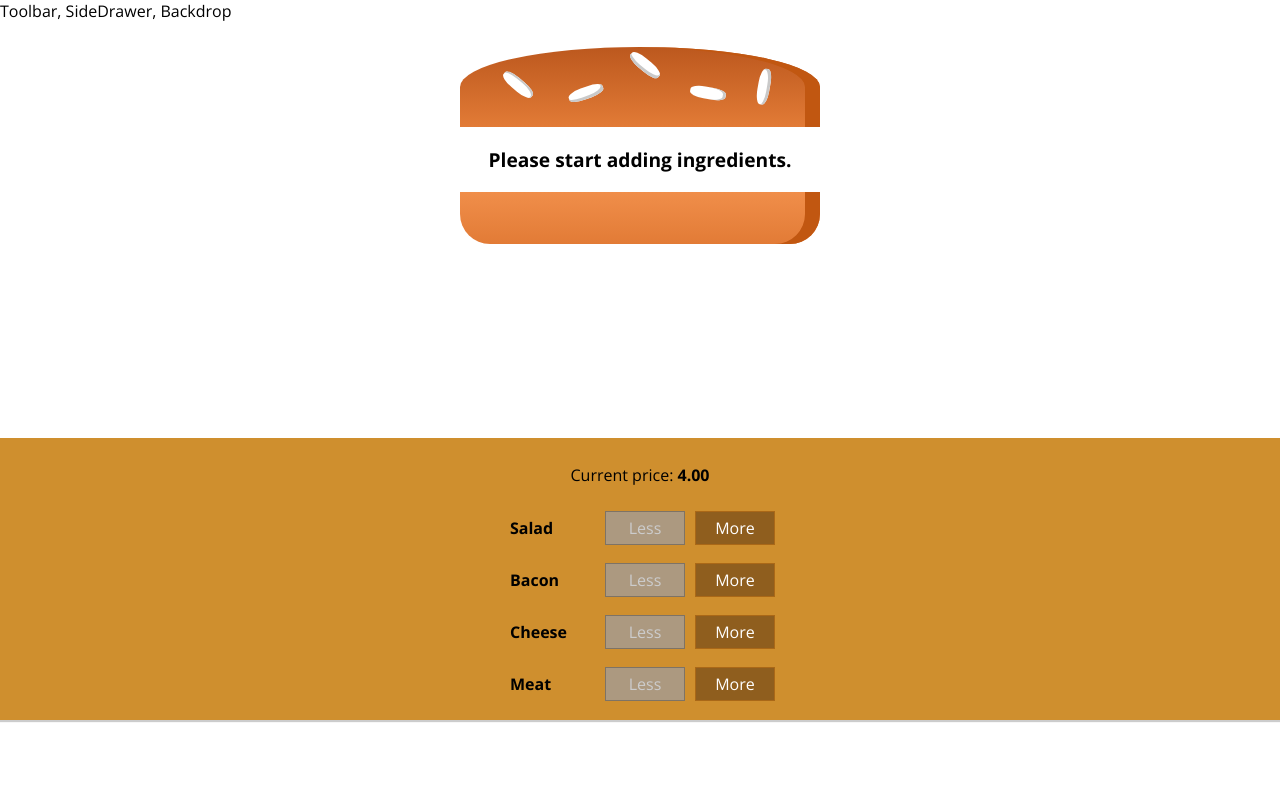
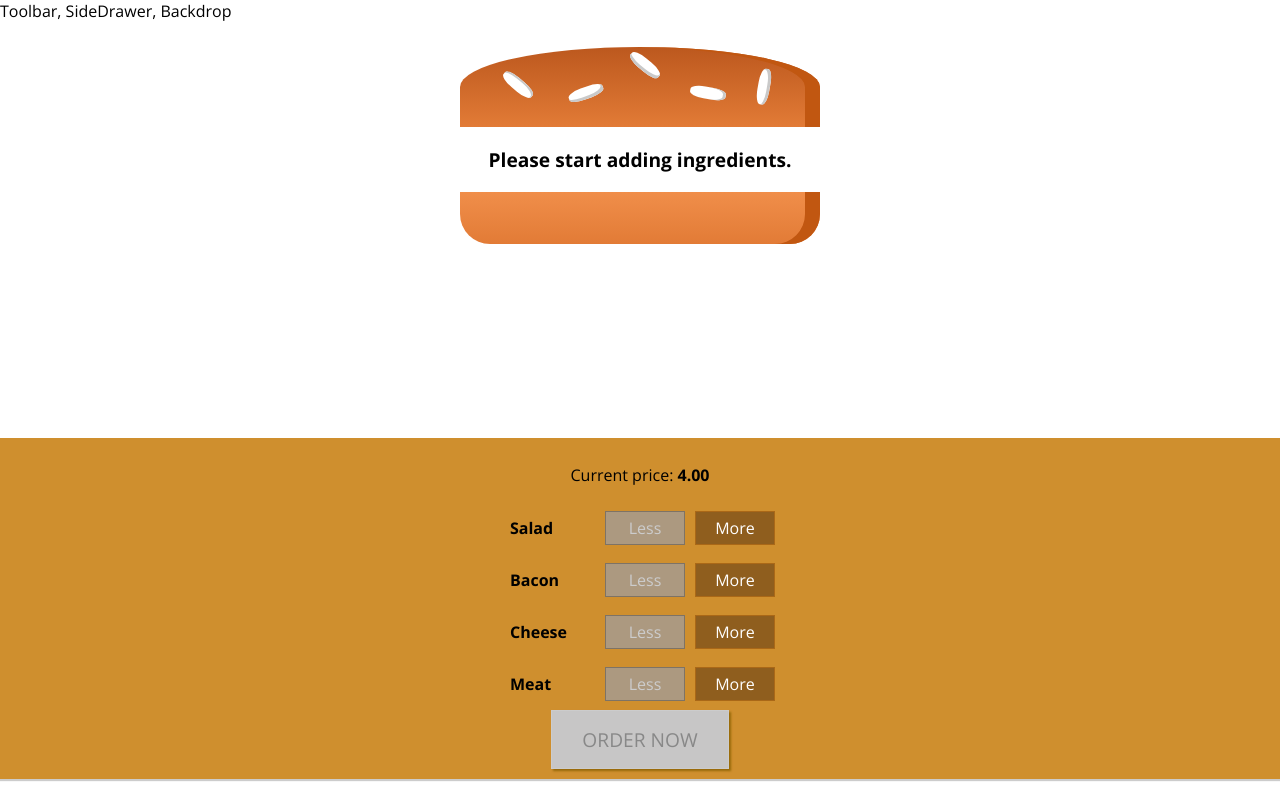
Before and after one commit to EllenMHuffman/react16_complete_guide, a React app in the folder burger_builder/: page / in a window 1280 px wide. Built offline with nearby package versions, Linux system fonts and the light colour scheme.

Commit message:
create order button

```diff
--- a/burger_builder/src/components/Burger/BuildControls/BuildControls.css
+++ b/burger_builder/src/components/Burger/BuildControls/BuildControls.css
@@ -8,3 +8,44 @@
     margin: auto;
     padding: 10px 0;
 }
+
+.OrderButton {
+    background-color: #DAD735;
+    outline: none;
+    cursor: pointer;
+    border: 1px solid #966909;
+    color: #966909;
+    font-family: inherit;
+    font-size: 1.2em;
+    padding: 15px 30px;
+    box-shadow: 2px 2px 2px #966909;
+}
+
+.OrderButton:hover, .OrderButton:active {
+    background-color: #A0DB41;
+    border: 1px solid #966909;
+    color: #966909;
+}
+
+.OrderButton:disabled {
+    background-color: #C7C6C6;
+    cursor: not-allowed;
+    border: 1px solid #ccc;
+    color: #888888;
+}
+
+.OrderButton:not(:disabled) {
+    animation: enable 0.3s linear;
+}
+
+@keyframes enable {
+    0% {
+        transform: scale(1);
+    }
+    60% {
+        transform: scale(1.1);
+    }
+    100% {
+        transform: scale(1);
+    }
+}
--- a/burger_builder/src/components/Burger/BuildControls/BuildControls.js
+++ b/burger_builder/src/components/Burger/BuildControls/BuildControls.js
@@ -22,6 +22,7 @@
                 disable={props.disableButtons[ctrl.type]}
             />
         ))}
+        <button className={classes.OrderButton} disabled={!props.purchasable}>ORDER NOW</button>
     </div>
 );
 
--- a/burger_builder/src/containers/BurgerBuilder/BurgerBuilder.js
+++ b/burger_builder/src/containers/BurgerBuilder/BurgerBuilder.js
@@ -19,7 +19,19 @@
             meat: 0,
         },
         totalPrice: 4,
+        purchasable: false,
     };
+
+    updatePurchaseState (ingredients) {
+        const sum = Object.keys(ingredients)
+            .map(igKey => {
+                return ingredients[igKey];
+            })
+            .reduce((sum, el) => {
+                return sum + el;
+            }, 0);
+        this.setState({purchasable: sum > 0});
+    }
 
     addIngredientHandler = (type) => {
         const updatedCount = this.state.ingredients[type] + 1;
@@ -30,6 +42,7 @@
         const newPrice = this.state.totalPrice + INGREDIENT_PRICES[type];
 
         this.setState({totalPrice: newPrice, ingredients: updatedIngredients});
+        this.updatePurchaseState(updatedIngredients);
     };
 
     removeIngredientHandler = (type) => {
@@ -44,6 +57,7 @@
             const newPrice = this.state.totalPrice - INGREDIENT_PRICES[type];
 
             this.setState({totalPrice: newPrice, ingredients: updatedIngredients});
+            this.updatePurchaseState(updatedIngredients);
         }
     };
 
@@ -62,6 +76,7 @@
                     addIngredient={this.addIngredientHandler}
                     removeIngredient={this.removeIngredientHandler}
                     disableButtons={disableButtons}
+                    purchasable={this.state.purchasable}
                 />
             </Aux>
         );
```
